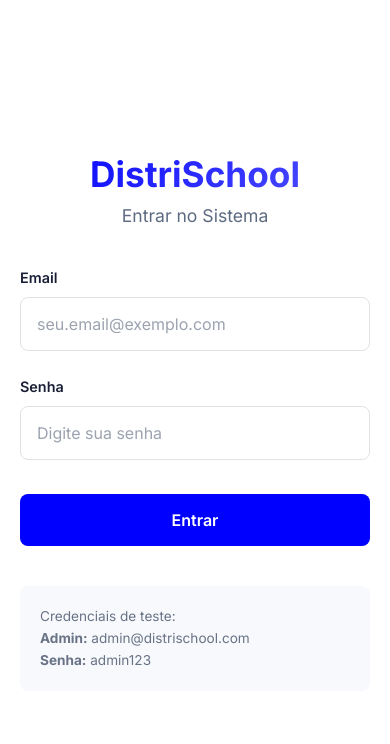
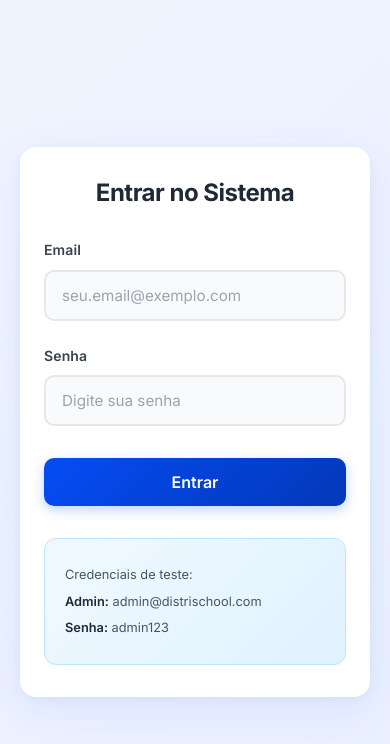
Before and after one commit to bmatox/distri-school, a React (Vite) app in the folder frontend/: page /login in a window 390 px wide. Shown: the top 744 px of the page. Built offline with nearby package versions, Linux system fonts and the light colour scheme.

Commit message:
feat: aprimora estilo do formulário de login e ajusta responsividade

```diff
--- a/frontend/src/pages/Login.css
+++ b/frontend/src/pages/Login.css
@@ -20,13 +20,12 @@
   background: white;
 }
 
-/* 3. Seção da Imagem (Esquerda) */
 .login-image-section {
   /* Tenta ocupar 50%, mas trava em 800px para não ficar gigante em ultrawide */
   flex: 0 0 50%;
   max-width: 800px;
   position: relative;
-  background-color: #0000FF; /* Fallback de cor */
+  background-color: #0000FF;
 }
 
 .login-image {
@@ -37,13 +36,13 @@
   display: block;
 }
 
-/* 4. Seção do Formulário (Direita) - Ocupa o resto do espaço */
+
 .login-form-section {
   flex: 1;
   display: flex;
-  align-items: center; /* Centraliza verticalmente */
-  justify-content: center; /* Centraliza horizontalmente */
-  background: white;
+  align-items: center;
+  justify-content: center;
+  background: linear-gradient(135deg, #f0f4ff 0%, #e8efff 100%);
   padding: 40px;
   position: relative;
 }
@@ -51,29 +50,22 @@
 /* 5. O Cartão interno dos inputs */
 .login-card {
   width: 100%;
-  max-width: 420px; /* Trava a largura dos inputs para não esticar */
-  background: transparent;
+  max-width: 440px; /* Limita a largura dos inputs para não esticar */
+  background: white;
+  padding: 48px 40px;
+  border-radius: 16px;
+  box-shadow: 0 10px 40px rgba(4, 76, 244, 0.08), 0 2px 8px rgba(0, 0, 0, 0.04);
   animation: cardSlideIn 0.6s ease-out;
 }
 
 /* === TIPOGRAFIA E COMPONENTES === */
-.login-card h1 {
-  text-align: left;
-  background: linear-gradient(135deg, #0000FF 0%, #5555FF 100%);
-  -webkit-background-clip: text;
-  -webkit-text-fill-color: transparent;
-  background-clip: text;
-  margin-bottom: 10px;
-  font-size: 2.2rem;
-  font-weight: 800;
-}
-
 .login-card h2 {
-  text-align: left;
-  color: #5d6b82;
-  margin-bottom: 40px;
-  font-size: 1.1rem;
-  font-weight: 400;
+  text-align: center;
+  color: #1f2937;
+  margin-bottom: 32px;
+  font-size: 1.75rem;
+  font-weight: 700;
+  letter-spacing: -0.5px;
 }
 
 .form-group { margin-bottom: 24px; }
@@ -81,45 +73,54 @@
 .form-group label {
   display: block;
   margin-bottom: 8px;
-  color: #1a1f36;
+  color: #374151;
   font-weight: 600;
-  font-size: 0.9rem;
+  font-size: 0.875rem;
+  letter-spacing: 0.01em;
 }
 
 .form-group input {
   width: 100%;
-  padding: 16px;
-  border: 1px solid #e1e1e8;
-  border-radius: 8px;
-  font-size: 1rem;
+  padding: 14px 16px;
+  border: 2px solid #e5e7eb;
+  border-radius: 10px;
+  font-size: 0.95rem;
   transition: all 0.2s ease;
-  background-color: #ffffff;
+  background-color: #f9fafb;
   box-sizing: border-box; /* Importante */
+  color: #1f2937;
 }
 
 .form-group input:focus {
   outline: none;
-  border-color: #0000FF;
-  box-shadow: 0 0 0 4px rgba(0, 0, 255, 0.1);
+  border-color: #044cf4;
+  background-color: #ffffff;
+  box-shadow: 0 0 0 4px rgba(4, 76, 244, 0.08);
+}
+
+.form-group input::placeholder {
+  color: #9ca3af;
 }
 
 .login-button {
   width: 100%;
-  padding: 16px;
-  background: #0000FF;
+  padding: 14px 16px;
+  background: linear-gradient(135deg, #044cf4 0%, #0338b8 100%);
   color: white;
   border: none;
-  border-radius: 8px;
+  border-radius: 10px;
   font-size: 1rem;
   font-weight: 600;
   cursor: pointer;
-  transition: background 0.3s ease;
-  margin-top: 10px;
+  transition: all 0.3s ease;
+  margin-top: 8px;
+  box-shadow: 0 4px 12px rgba(4, 76, 244, 0.25);
 }
 
 .login-button:hover:not(:disabled) {
-  background: #0000cc;
-  transform: translateY(-1px);
+  background: linear-gradient(135deg, #0338b8 0%, #044cf4 100%);
+  transform: translateY(-2px);
+  box-shadow: 0 6px 20px rgba(4, 76, 244, 0.35);
 }
 
 .login-button:disabled {
@@ -128,23 +129,34 @@
 }
 
 .error-message {
-  background-color: #fff2f0;
-  color: #ff4d4f;
-  padding: 12px;
-  border-radius: 8px;
+  background-color: #fef2f2;
+  color: #dc2626;
+  padding: 12px 16px;
+  border-radius: 10px;
   margin-bottom: 24px;
-  border: 1px solid #ffccc7;
-  font-size: 0.9rem;
+  border: 1px solid #fecaca;
+  font-size: 0.875rem;
   text-align: center;
+  font-weight: 500;
 }
 
 .default-credentials {
-  margin-top: 40px;
+  margin-top: 32px;
   padding: 20px;
-  background: #f7f9fc;
-  border-radius: 8px;
-  font-size: 0.85rem;
-  color: #697386;
+  background: linear-gradient(135deg, #f0f9ff 0%, #e0f2fe 100%);
+  border-radius: 12px;
+  font-size: 0.8rem;
+  color: #475569;
+  border: 1px solid #bae6fd;
+}
+
+.default-credentials p {
+  margin: 6px 0;
+}
+
+.default-credentials strong {
+  color: #1e293b;
+  font-weight: 600;
 }
 
 @keyframes cardSlideIn {
@@ -156,27 +168,22 @@
    RESPONSIVIDADE (Mobile e Tablets Pequenos)
 ========================================= */
 @media (max-width: 900px) {
-  /* O PULO DO GATO: Esconde a seção da imagem completamente */
   .login-image-section {
     display: none;
   }
 
-  /* A seção do formulário agora ocupa tudo */
   .login-form-section {
-    padding: 20px; /* Reduz um pouco o padding lateral */
-    /*
-      Nota: Ela já herda 'align-items: center' e 'justify-content: center'
-      do estilo desktop, então o formulário ficará perfeitamente
-      centralizado na tela do celular.
-    */
+    padding: 20px;
   }
 
   /* Ajustes visuais para mobile */
-  .login-card h1, .login-card h2 {
-    text-align: center; /* Centraliza os títulos quando está só o form */
+  .login-card h2 {
+    text-align: center;
+    font-size: 1.5rem;
   }
 
   .login-card {
     max-width: 100%; /* Garante uso total da largura disponível no mobile */
+    padding: 32px 24px;
   }
 }
--- a/frontend/src/pages/Login.jsx
+++ b/frontend/src/pages/Login.jsx
@@ -48,7 +48,6 @@ const Login = () => {
 
           <div className="login-form-section">
             <div className="login-card">
-              <h1>DistriSchool</h1>
               <h2>Entrar no Sistema</h2>
 
               {error && <div className="error-message">{error}</div>}
```
